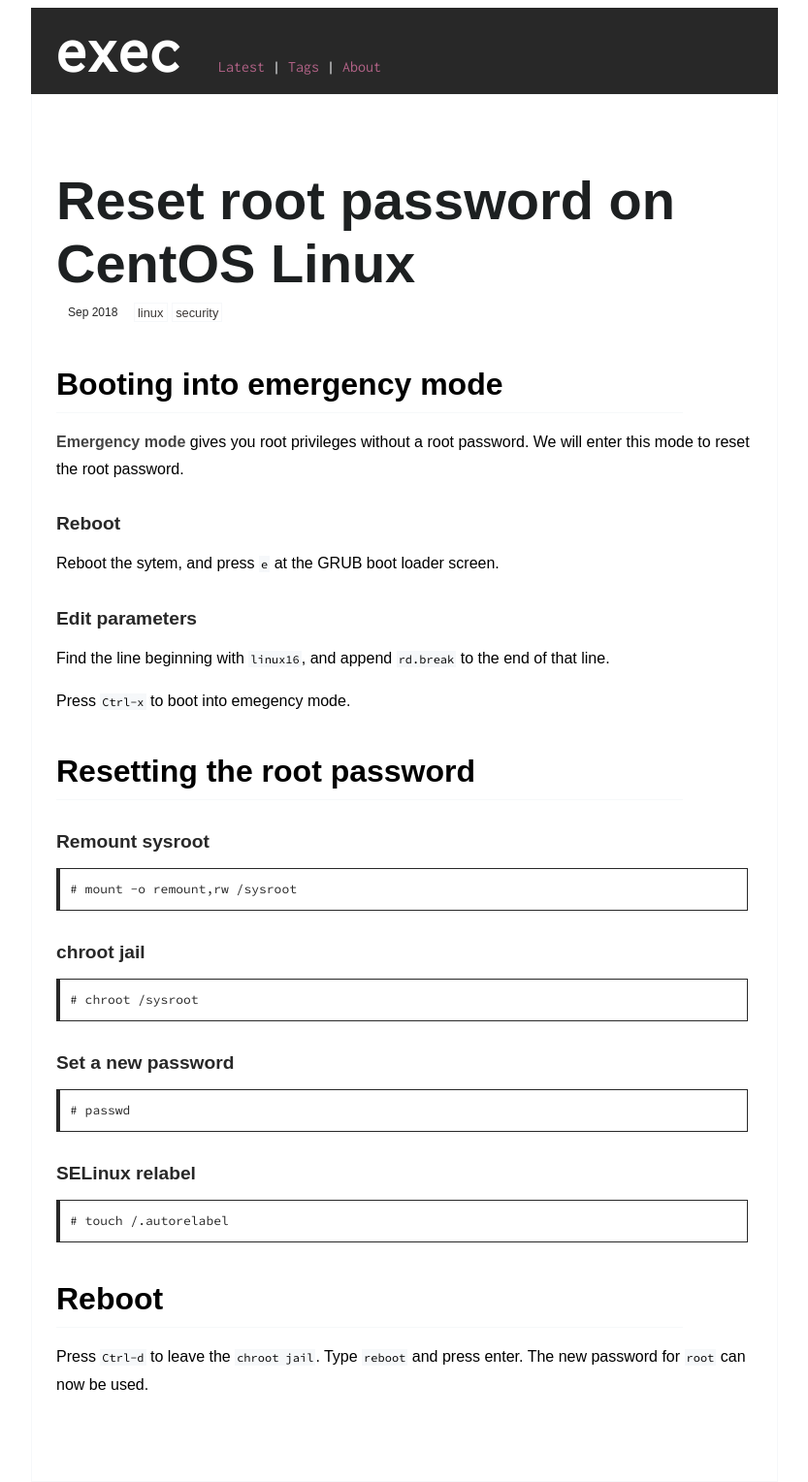
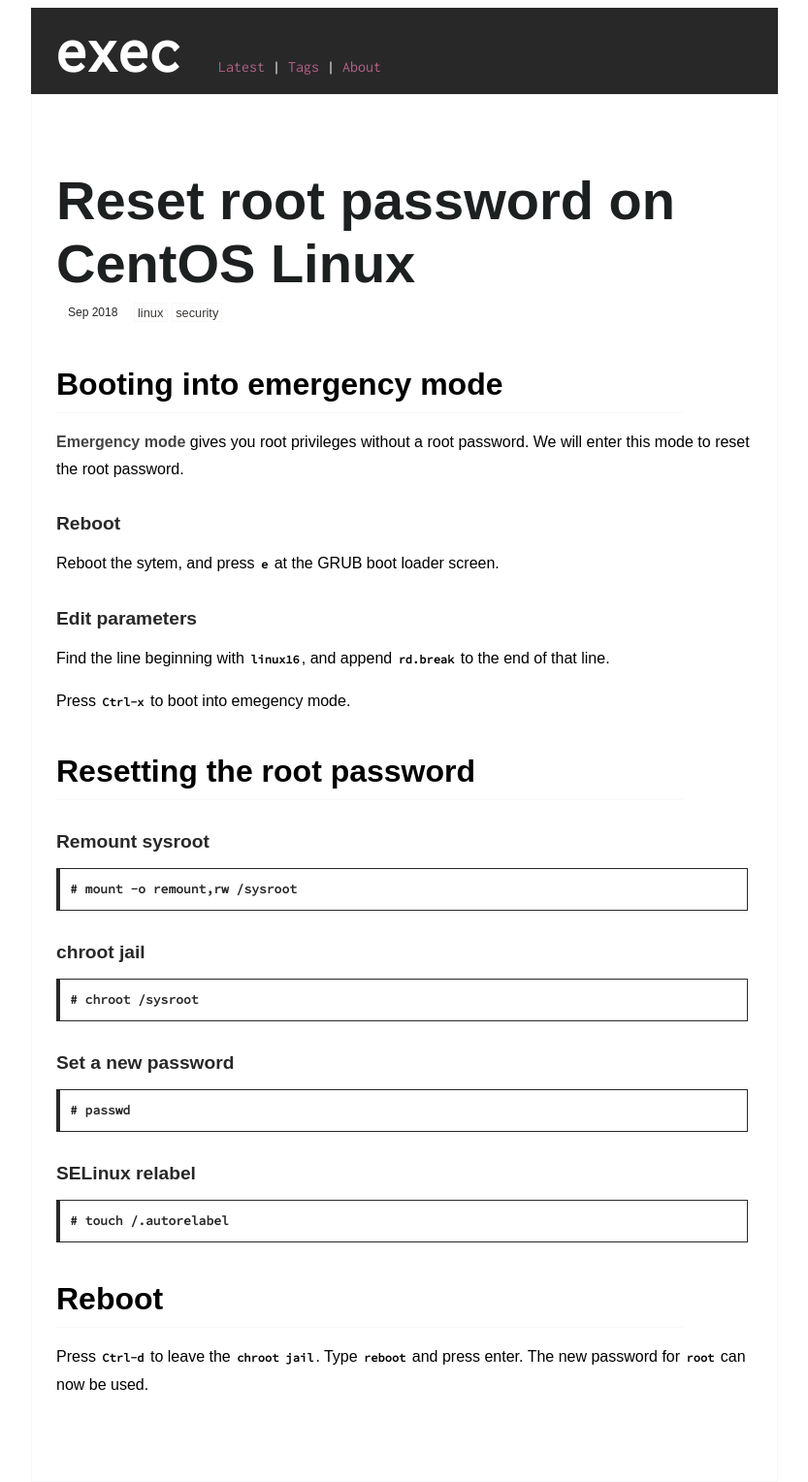
Before and after one commit to execas/execas.github.io, a Jekyll site: the page built from _posts/2018-09-03-reset-root-password-on-centos-linux.md, in a window 1280 px wide. Shown: the whole page at 97% size, without its empty margins (223-1056 px from the left). Built offline with Jekyll 4.4.1, drawn with Linux system fonts in a browser that asks for light colours.

Commit message:
Update execas.css

```diff
--- a/css/execas.css
+++ b/css/execas.css
@@ -77,11 +77,12 @@ pre code {
 }
 
 code {
-     background-color: #f6f8fa;
+     /*background-color: #f6f8fa;*/
      font-family: "Source Code Pro", monospace;
      whitespace:normal;
      color:#000000;
      font-size:12px;
+     font-weight:bold;
      padding:1px 2px;
 }
 
```
